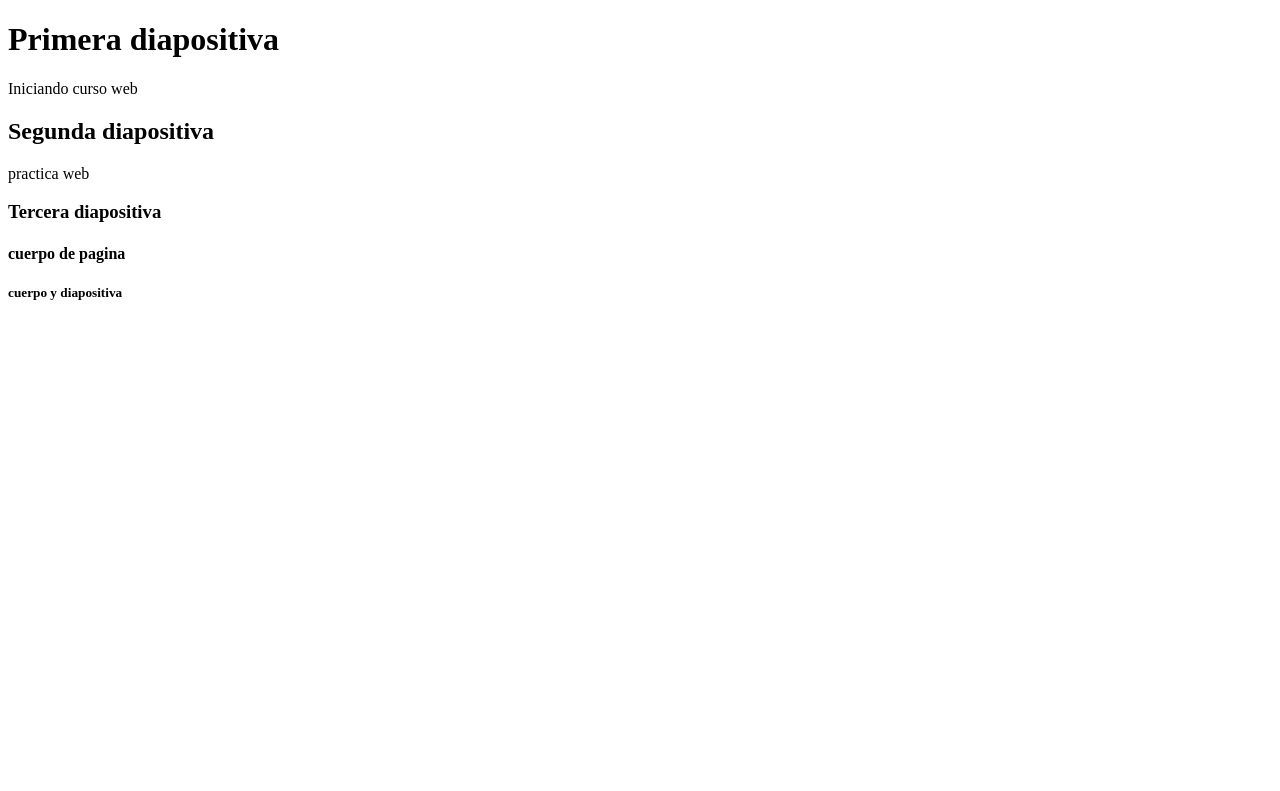
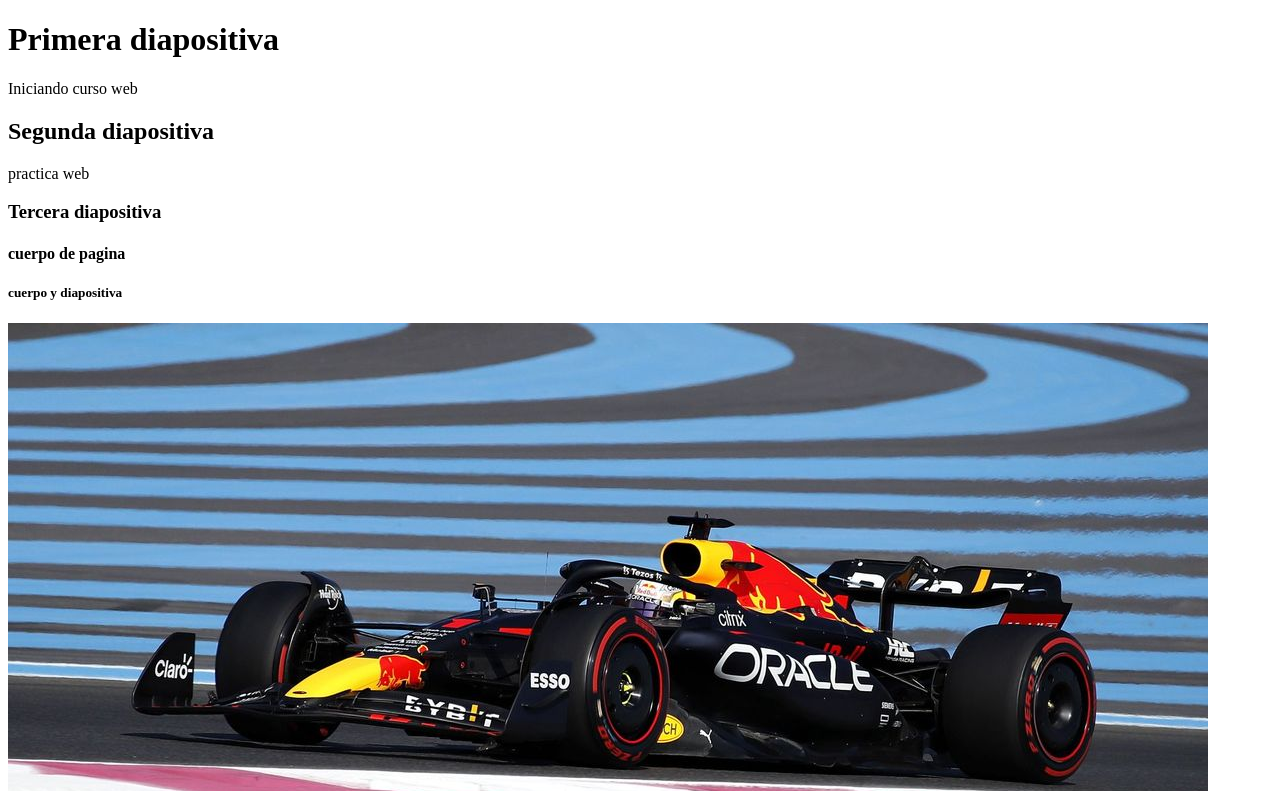
Before and after one commit to EduardoBernalM/Git-hub, a plain HTML site: page index.html in a window 1280 px wide. Shown: the top 791 px of the page. Drawn offline with Linux system fonts and the light colour scheme.

Commit message:
formula1

```diff
--- a/index.html
+++ b/index.html
@@ -12,7 +12,7 @@
         <h3>Tercera diapositiva</h3>
         <h4>cuerpo de pagina</h4>
         <h5>cuerpo y diapositiva<h5>
-            <img src="formula_1.jpg" alt="">
+            <img src="imagenes/otra/formula_1.jpg" alt="carro de formula1">
 
     </body>
 </html>
```
Also changed, not shown: imagenes/otra/formula_1.jpg (renamed from imagenes/formula_1.jpg).
